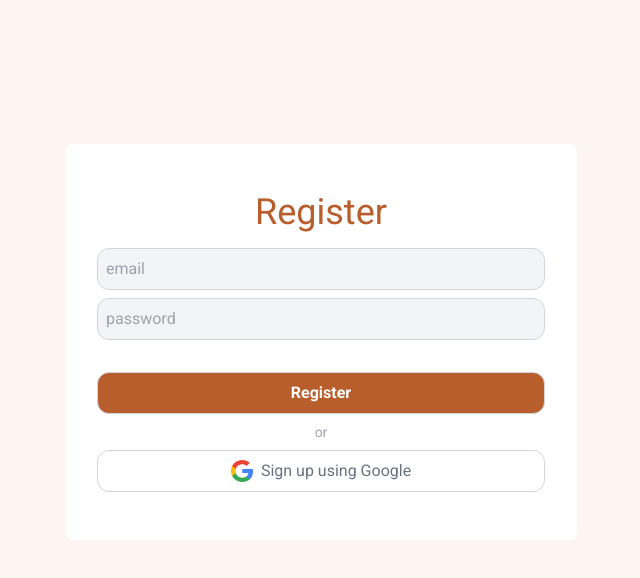
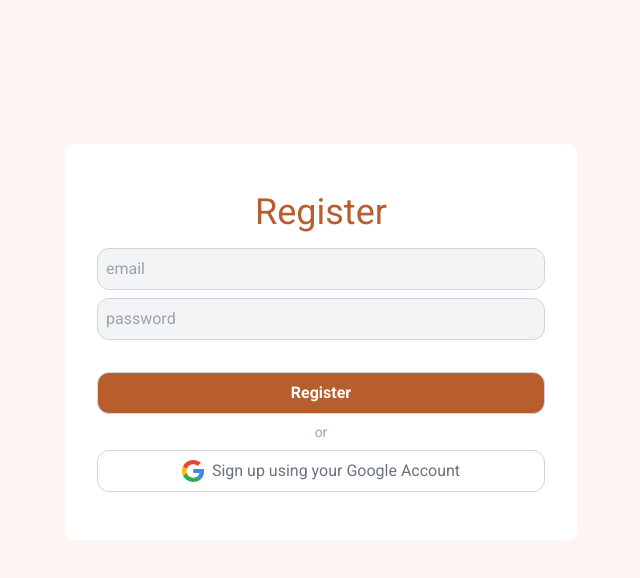
Before and after one commit to ChiragArora09/Tiny-Treats, a Next.js app: page /register in a window 1280 px wide. Shown: the top 578 px of the page, without its empty margins (319-959 px from the left). Built offline with nearby package versions, Linux system fonts and the light colour scheme.

Commit message:
Text modified

```diff
--- a/src/app/register/page.js
+++ b/src/app/register/page.js
@@ -26,7 +26,7 @@ const RegisterPage = () => {
                 <p className="text-center font-thin mt-2 text-gray-400 text-sm">or</p>
                 <button className="mt-2 flex gap-2 items-center font-thin text-gray-500">
                     <Image src={'/google.png'} alt="google logo" width={22} height={22} />
-                    Sign up using Google
+                    Sign up using your Google Account
                 </button>
             </form>
         </section>
```
